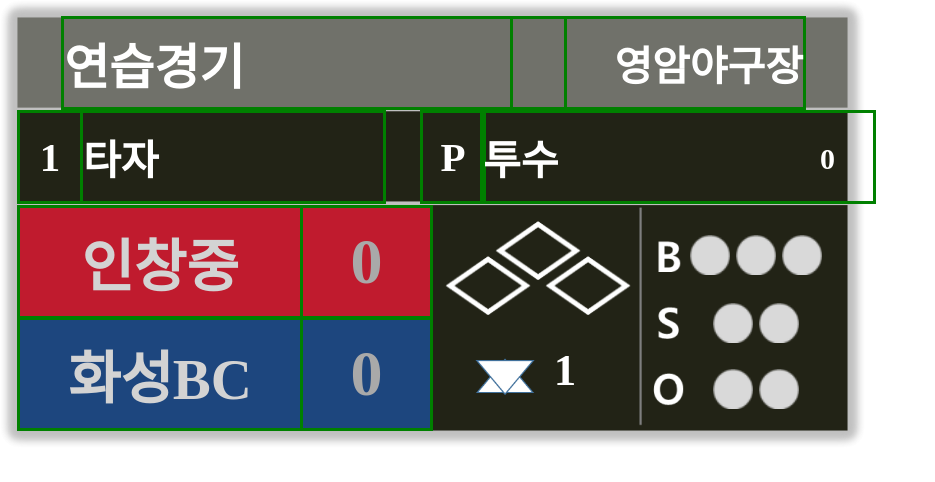
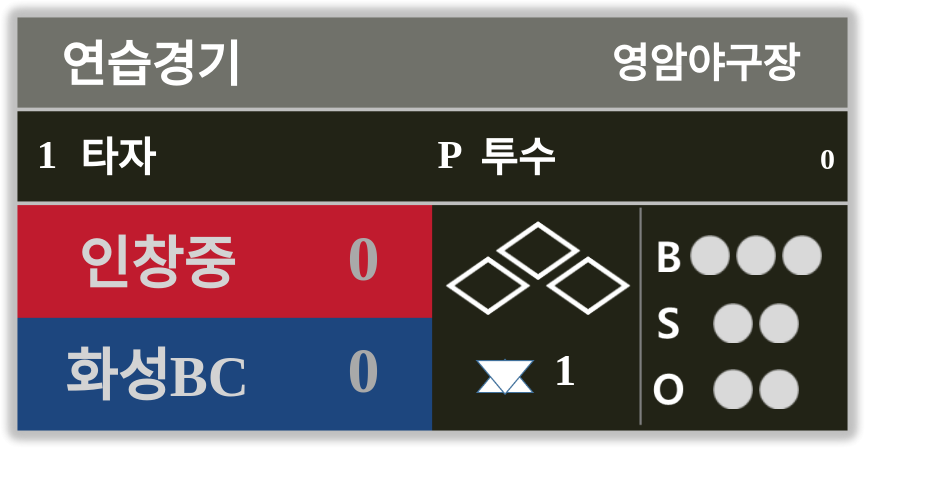
Before and after one commit to xenotech/Baseballrev1, a plain HTML site: page index.html in a window 1280 px wide. Shown: the whole page, without its empty margins (0-935 px from the left). Drawn offline with Linux system fonts and the light colour scheme.

Commit message:
remove borderline

```diff
--- a/index.html
+++ b/index.html
@@ -26,7 +26,7 @@
 	left: 61px;
 	Width: 500px;
 	Height: 88px;
-	border: 3px solid green;
+!	border: 3px solid green;
 	display: flex;
 	justify-content: Left;
 	align-items: center;
@@ -41,7 +41,7 @@
 	left: 510px;
 	Width: 290px;
 	Height: 88px;
-	border: 3px solid green;
+!	border: 3px solid green;
 	display: flex;
 	justify-content: right;
 	align-items: center;
@@ -56,7 +56,7 @@
 	left: 17px;
 	Width: 60px;
 	Height: 88px;
-	border: 3px solid green;
+!	border: 3px solid green;
 	display: flex;
 	justify-content: center;
 	align-items: center;
@@ -71,7 +71,7 @@
 	left: 80px;
 	Width: 300px;
 	Height: 88px;
-	border: 3px solid green;
+!	border: 3px solid green;
 	display: flex;
 	justify-content: Left;
 	align-items: center;
@@ -86,7 +86,7 @@
 	left: 17px;
 	Width: 550px;
 	Height: 88px;
-	border: 3px solid green;
+!	border: 3px solid green;
 	display: flex;
 	justify-content: Left;
 	align-items: center;
@@ -101,7 +101,7 @@
 	left: 420px;
 	Width: 60px;
 	Height: 88px;
-	border: 3px solid green;
+!	border: 3px solid green;
 	display: flex;
 	justify-content: center;
 	align-items: center;
@@ -116,7 +116,7 @@
 	left: 480px;
 	Width: 390px;
 	Height: 88px;
-	border: 3px solid green;
+!	border: 3px solid green;
 	display: flex;
 	justify-content: Left;
 	align-items: center;
@@ -131,7 +131,7 @@
 	left: 17px;
 	Width: 280px;
 	Height: 108px;
-	border: 3px solid green;
+!	border: 3px solid green;
 	display: flex;
 	justify-content: center;
 	align-items: center;
@@ -146,7 +146,7 @@
 	left: 300px;
 	Width: 127px;
 	Height: 108px;
-	border: 3px solid green;
+!	border: 3px solid green;
 	display: flex;
 	justify-content: center;
 	align-items: center;
@@ -161,7 +161,7 @@
 	left: 17px;
 	Width: 280px;
 	Height: 108px;
-	border: 3px solid green;
+!	border: 3px solid green;
 	display: flex;
 	justify-content: center;
 	align-items: center;
@@ -176,7 +176,7 @@
 	left: 300px;
 	Width: 127px;
 	Height: 108px;
-	border: 3px solid green;
+!	border: 3px solid green;
 	display: flex;
 	justify-content: center;
 	align-items: center;
```
